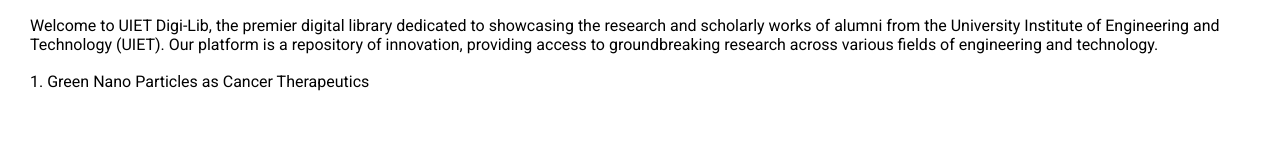
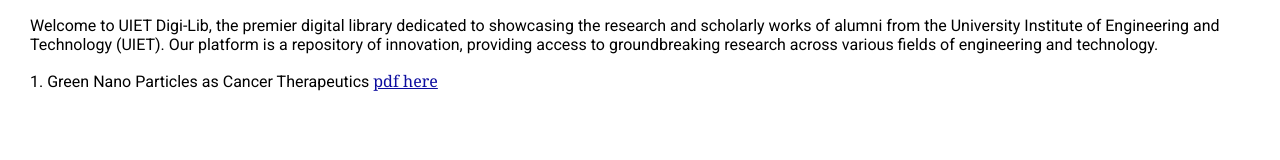
Before and after one commit to PranavChopra05/UIET-Digital_Library, a plain HTML site: page publications.html in a window 1280 px wide. Shown: the part 291-451 px from the top of the page. Drawn offline with Linux system fonts and the light colour scheme.

Commit message:
Update styles.css

```diff
--- a/styles.css
+++ b/styles.css
@@ -163,3 +163,8 @@
   margin-top: 75px;
   margin-bottom: 20px;
 }
+
+.pdf-link{
+  color: rgb(13, 13, 159);
+  text-decoration: underline;
+}
```
